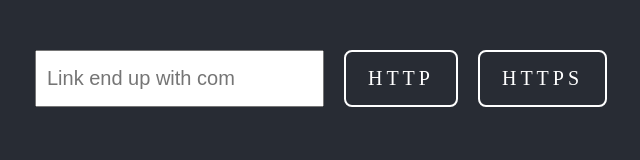
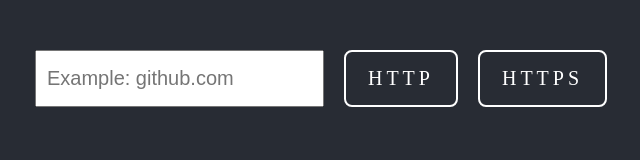
Before and after one commit to khalilaliev/hw29-pro, a plain HTML site: page index.html in a window 1280 px wide. Shown: the full height of the page, 319-959 px from the left. Drawn offline with Linux system fonts and the light colour scheme.

Commit message:
fixed input value

```diff
--- a/index.html
+++ b/index.html
@@ -8,7 +8,7 @@
 </head>
 <body>
   <div class="button-container">
-    <input id="input" class="animated-input" type="text" placeholder="Link end up with com " >
+    <input id="input" class="animated-input" type="text" placeholder="Example: github.com" >
     <a id="http" class="animated-button">HTTP</a>
     <a id="https" class="animated-button">HTTPS</a>
   </div>
```
